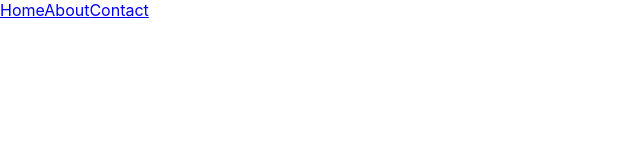
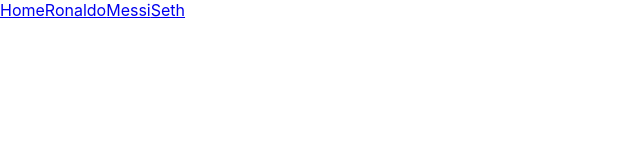
Before and after one commit to SethDimmer123/react-cc, a React (Create React App) app: page /users/1 in a window 1280 px wide. Before the commit this address had no page. Shown: the top 160 px of the page, without its empty margins (0-640 px from the left). Built offline with nearby package versions, Linux system fonts and the light colour scheme.

Commit message:
initial commit

```diff
--- a/src/components/Nav.jsx
+++ b/src/components/Nav.jsx
@@ -5,8 +5,9 @@
     return(
         <nav>
         <Link to="/">Home</Link>
-        <Link to="/about">About</Link>
-        <Link to="/contact">Contact</Link>
+        <Link to="/users/ronaldo">Ronaldo</Link>
+        <Link to="/users/messi">Messi</Link>
+        <Link to="/users/br4gg">Seth</Link>
       </nav>
     );
 
--- /dev/null
+++ b/src/pages/Users.jsx
@@ -0,0 +1,5 @@
+function Users() {
+    return <h1>Users</h1>
+}
+
+export default Users
```
